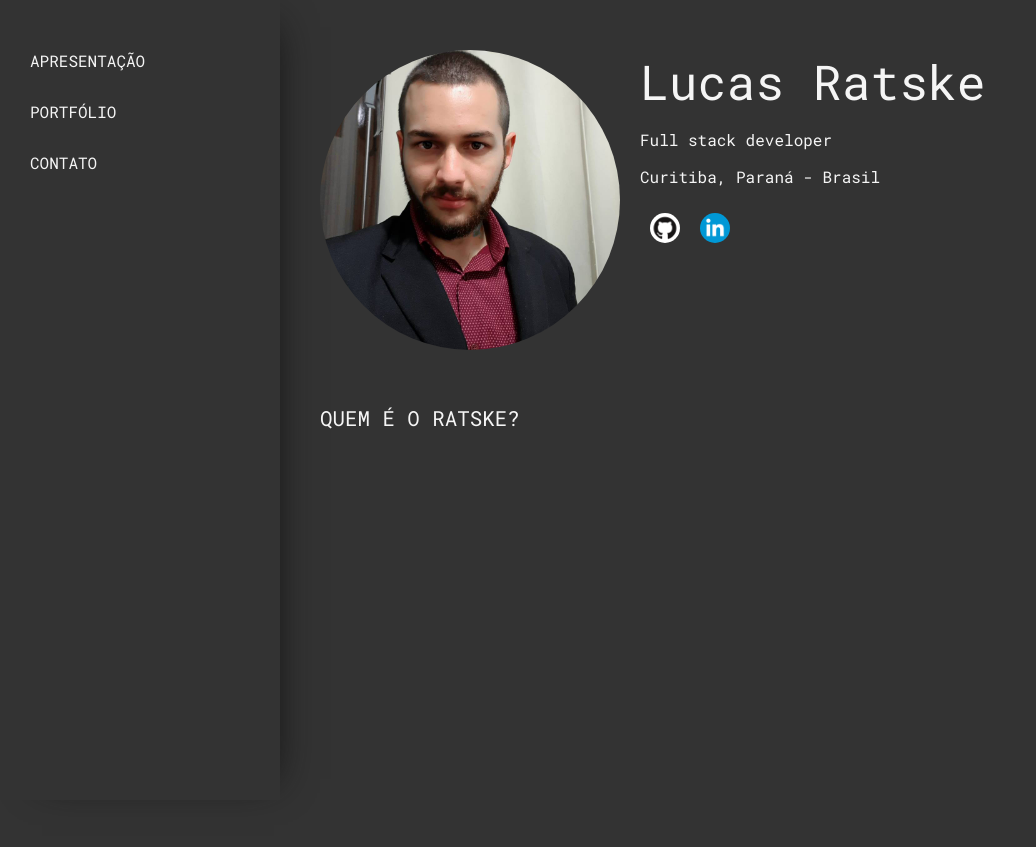
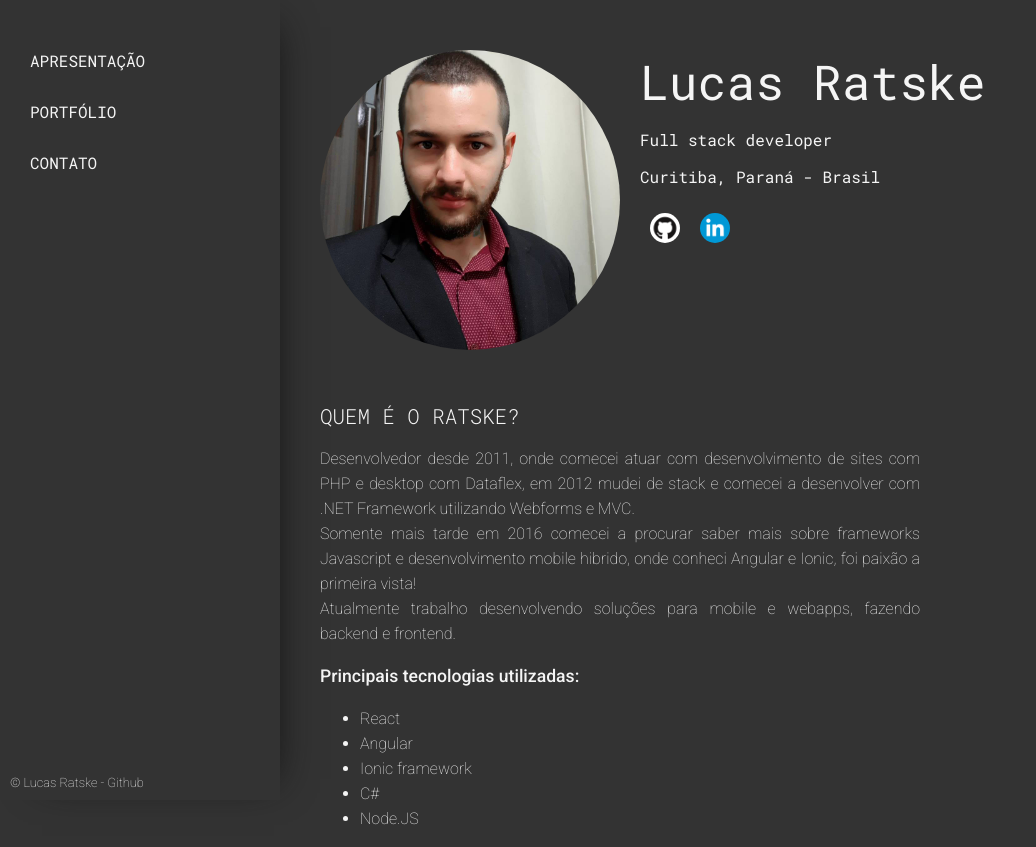
Before and after one commit to lucasratske/ratzapps-website, a React (Create React App) app: page / in a window 1280 px wide. Shown: the whole page, without its empty margins (0-1036 px from the left). Before the commit the page ends 800 px from the top, so only its background shows below. Built offline with nearby package versions, Linux system fonts and the light colour scheme.

Commit message:
Added some text on the presentation page

```diff
--- a/src/Components/Navbar/Navbar.jsx
+++ b/src/Components/Navbar/Navbar.jsx
@@ -3,7 +3,7 @@ import './Navbar.scss';
 import { Link } from 'react-router-dom';
 
 const Navbar = () => (
-  <div className="navbar-container">
+  <nav className="navbar-container">
     <ul className="navbar">
       <li className="navbar-item">
         <Link className="navbar-item-link" to="/">
@@ -21,7 +21,17 @@ const Navbar = () => (
         </Link>
       </li>
     </ul>
-  </div>
+    <footer className="navbar-footer">
+      <a
+        href="https://github.com/lucasratske/ratzapps-website"
+        target="_blank"
+        rel="noopener noreferrer"
+        className="navbar-footer-link"
+      >
+        &copy; Lucas Ratske - Github
+      </a>
+    </footer>
+  </nav>
 );
 
 export default Navbar;
--- a/src/Components/Navbar/Navbar.scss
+++ b/src/Components/Navbar/Navbar.scss
@@ -24,4 +24,17 @@
       }
     }
   }
+
+  .navbar-footer {
+    font-size: 0.8em;
+    font-weight: 100;
+    bottom: 10px;
+    left: 10px;
+    position: absolute;
+
+    .navbar-footer-link {
+      color: #f5f5f5;
+      text-decoration: none;
+    }
+  }
 }
--- a/src/Pages/Presentation/Presentation.jsx
+++ b/src/Pages/Presentation/Presentation.jsx
@@ -29,7 +29,25 @@ export default () => (
       </div>
     </div>
     <div className="presentation-text">
-      <p className="title">Quem é o Ratske?</p>
+      <h2 className="title">Quem é o Ratske?</h2>
+      Desenvolvedor desde 2011, onde comecei atuar com desenvolvimento de sites
+      com PHP e desktop com Dataflex, em 2012 mudei de stack e comecei a
+      desenvolver com .NET Framework utilizando Webforms e MVC.
+      <br />
+      Somente mais tarde em 2016 comecei a procurar saber mais sobre frameworks
+      Javascript e desenvolvimento mobile hibrido, onde conheci Angular e Ionic,
+      foi paixão a primeira vista!
+      <br />
+      Atualmente trabalho desenvolvendo soluções para mobile e webapps, fazendo
+      backend e frontend.
+      <h3 className="sub-title">Principais tecnologias utilizadas:</h3>
+      <ul>
+        <li>React</li>
+        <li>Angular</li>
+        <li>Ionic framework</li>
+        <li>C#</li>
+        <li>Node.JS</li>
+      </ul>
     </div>
   </div>
 );
--- a/src/Pages/Presentation/Presentation.scss
+++ b/src/Pages/Presentation/Presentation.scss
@@ -18,4 +18,8 @@
 
 .presentation-text {
   margin-top: 50px;
+  max-width: 600px;
+  text-align: justify;
+  font-weight: 100;
+  line-height: 25px;
 }
--- a/src/index.css
+++ b/src/index.css
@@ -1,4 +1,4 @@
-@import url('https://fonts.googleapis.com/css?family=Roboto:400,500&display=swap');
+@import url('https://fonts.googleapis.com/css?family=Roboto:100,400,500&display=swap');
 @import url('https://fonts.googleapis.com/css?family=Roboto+Mono:300,400,500&display=swap');
 
 body {
@@ -14,4 +14,10 @@ body {
   font-family: 'Roboto Mono', monospace;
   font-size: 1.3em;
   text-transform: uppercase;
+  font-weight: 300;
 }
+
+.sub-title {
+  font-weight: 500;
+  font-size: 1.1em;
+}
```
